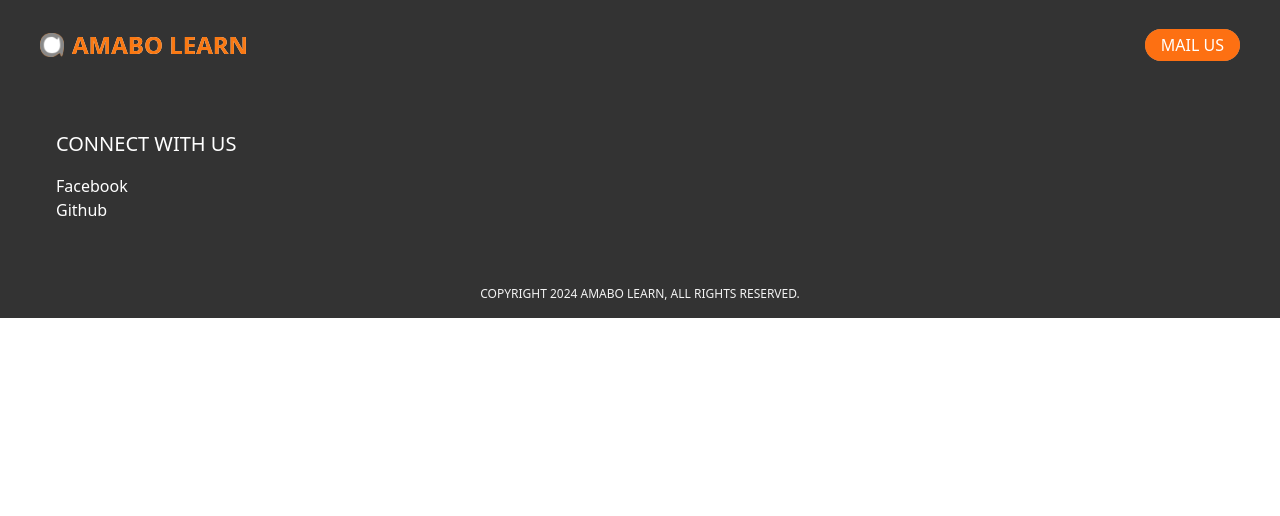
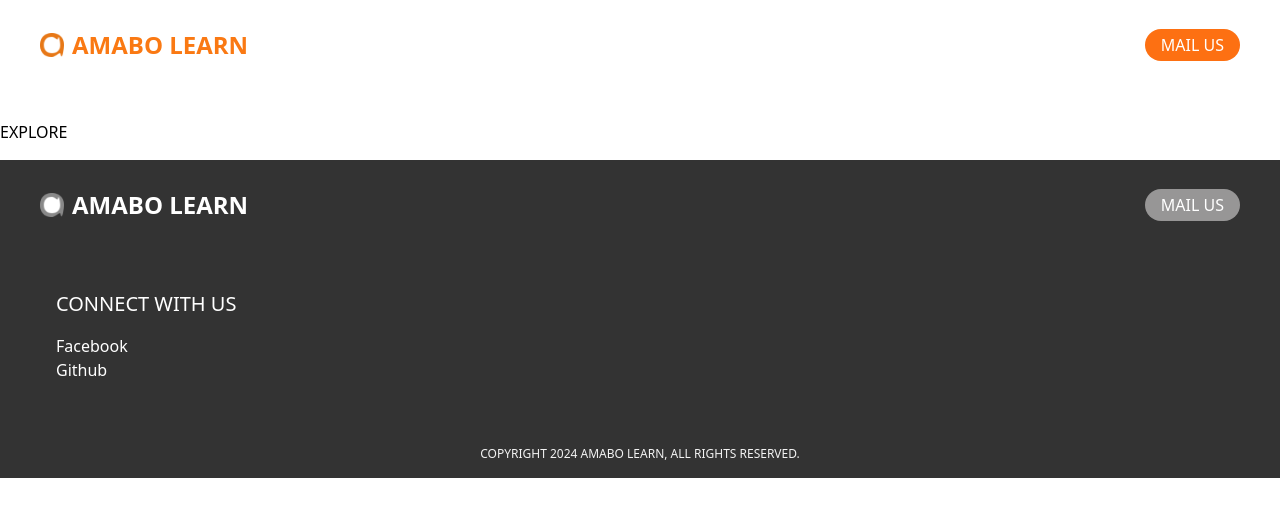
Before and after one commit to udezueoluomachi/amabo-learn-v2, a Next.js app: page /subjects in a window 1280 px wide. Shown: the top 516 px of the page. Built offline with nearby package versions, Linux system fonts and the light colour scheme.

Commit message:
Progress. Working on subjects

```diff
--- a/src/app/subjects/page.js
+++ b/src/app/subjects/page.js
@@ -11,6 +11,11 @@ export default function Home() {
   return (
     <>
     <Header />
+    <div className="mt-20 h-2 w-full py-10">
+      <h1>
+        EXPLORE
+      </h1>
+    </div>
     <Footer />
     </>
   )
```
